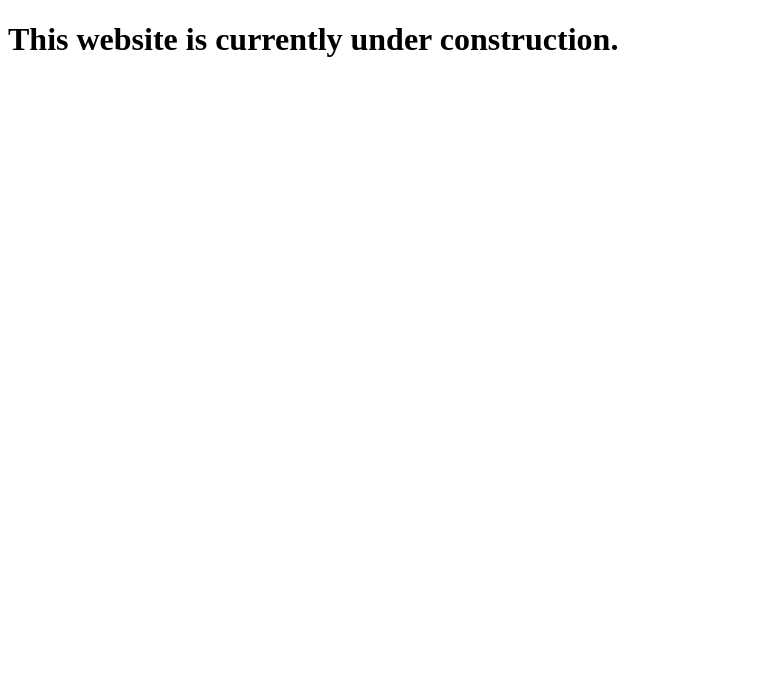
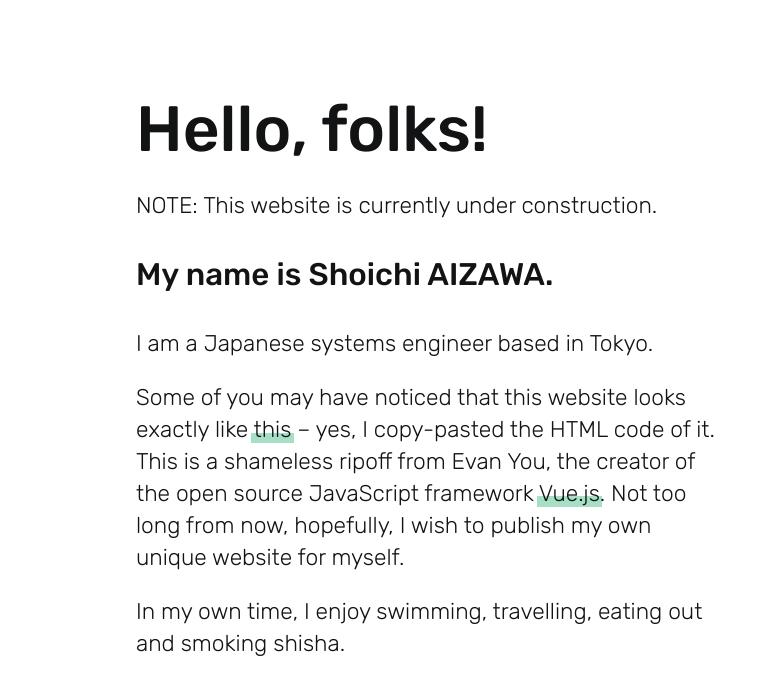
Before and after one commit to shoichiaizawa/shoichiaizawa.github.io, a plain HTML site: page index.html in a window 1280 px wide. Shown: the whole page, without its empty margins (0-769 px from the left). Drawn offline with Linux system fonts and the light colour scheme.

Commit message:
feat(index.html): rip off the HTML source code from Evan You

```diff
--- a/index.html
+++ b/index.html
@@ -1,10 +1,65 @@
 <!DOCTYPE html>
 <html lang="en">
 <head>
-  <meta charset="UTF-8">
+  <meta charset="utf-8" />
+  <meta http-equiv="X-UA-Compatible" content="IE=edge">
   <title>Shoichi AIZAWA's Website, powered by GitHub Pages.</title>
+  <meta name="viewport" content="width=device-width, initial-scale=1">
+  <link href="https://fonts.googleapis.com/css?family=Rubik:300,500,700" rel="stylesheet">
+  <style>
+    body {
+      font-family: 'Rubik', -apple-system, BlinkMacSystemFont, 'Segoe UI', Roboto, Oxygen, Ubuntu, Cantarell, 'Open Sans', 'Helvetica Neue', sans-serif;
+      font-size: calc(10px + 0.33vw);
+      -webkit-font-smoothing: antialiased;
+      padding: 5vh 10vw;
+      color: #121314;
+    }
+    h1 {
+      font-size: 4.5em;
+      font-weight: 500;
+      margin-bottom: 0;
+    }
+    p {
+      font-size: 1.6em;
+      font-weight: 300;
+      line-height: 1.4;
+      max-width: 26em;
+    }
+    a {
+      text-decoration: none;
+      color: #121314;
+      position: relative;
+    }
+    a::after {
+      content: "";
+      position: absolute;
+      z-index: -1;
+      top: 60%;
+      left: -0.1em;
+      right: -0.1em;
+      bottom: 0;
+      transition: top 200ms cubic-bezier(0, .8, .13, 1);
+      background-color: rgba(79,192,141,0.5);
+    }
+    a:hover::after {
+      top: 0%;
+    }
+  </style>
 </head>
 <body>
-  <h1>This website is currently under construction.</h1>
+  <h1>Hello, folks!</h1>
+  <p>NOTE: This website is currently under construction.</p>
+  <p style="font-weight:500; font-size:2.2em">
+    My name is Shoichi AIZAWA.
+  </p>
+  <p>
+    I am a Japanese systems engineer based in Tokyo.
+  </p>
+  <p>
+    Some of you may have noticed that this website looks exactly like <a href="https://evanyou.me/" target="_blank">this</a> – yes, I copy-pasted the HTML code of it. This is a shameless ripoff from Evan You, the creator of the open source JavaScript framework <a href="https://vuejs.org" target="_blank">Vue.js</a>. Not too long from now, hopefully, I wish to publish my own unique website for myself.
+  </p>
+  <p>
+    In my own time, I enjoy swimming, travelling, eating out and smoking shisha.
+  </p>
 </body>
 </html>
```
